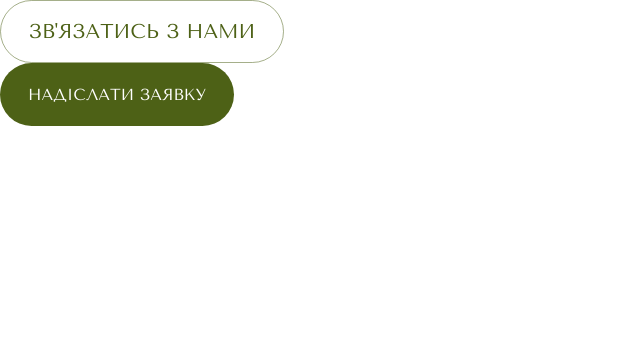
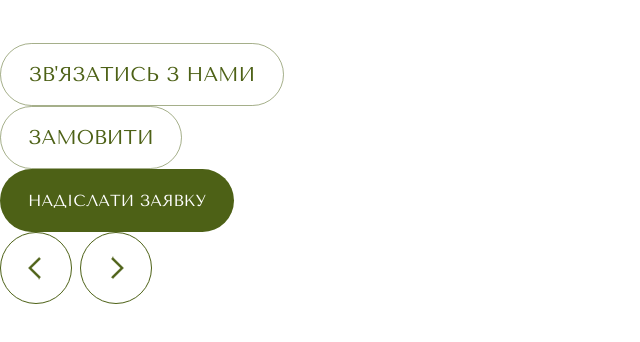
Before and after one commit to SoftRyzen-internship/grape_paradise, a Next.js app: page / in a window 1280 px wide. Shown: the top 342 px of the page, without its empty margins (0-640 px from the left). Built offline with nearby package versions, Linux system fonts and the light colour scheme.

Commit message:
reusable slider/play batton

```diff
--- a/src/components/Observer.tsx
+++ b/src/components/Observer.tsx
@@ -1,17 +1,42 @@
 import React from 'react';
 import { buttonsData, sectionsData } from '@/data';
 import { ButtonMain } from './ui/ButtonMain/ButtonMain';
-import { ButtonLess } from './ui/ButtonForm/ButtonLess';
+import { ButtonLess } from './ui/ButtonLess/ButtonLess';
+import Arrow from '../../public/icons/chevron-right-r.svg';
+import Play from '../../public/icons/Vector.svg';
 
 export const Observer: React.FC = () => {
 	return (
 		<>
+			<ButtonMain chapter='header' to={sectionsData.contacts}>
+				{buttonsData.callButton}
+			</ButtonMain>
 			<ButtonMain chapter='about' to={sectionsData.contacts}>
 				{buttonsData.callButton}
+			</ButtonMain>
+			<ButtonMain chapter='card' to={sectionsData.contacts}>
+				{buttonsData.orderButton}
 			</ButtonMain>
 			<ButtonLess type='submit' purpose='form'>
 				{buttonsData.sendButton}
 			</ButtonLess>
+			<div className='flex gap-2'>
+				<ButtonLess type='button' purpose='slider'>
+					{
+						<Arrow className=' h-6 w-6 rotate-180 fill-green stroke-green group-hover:fill-white group-hover:stroke-white group-focus:fill-white group-focus:stroke-white' />
+					}
+				</ButtonLess>
+				<ButtonLess type='button' purpose='slider'>
+					{
+						<Arrow className=' h-6 w-6 fill-green stroke-green group-hover:fill-white group-hover:stroke-white group-focus:fill-white group-focus:stroke-white' />
+					}
+				</ButtonLess>
+			</div>
+			<ButtonLess type='button' purpose='video'>
+				{
+					<Play className='h-[20.62px] w-[17.88px] lg:h-[37.33px] lg:w-[29.33px]' />
+				}
+			</ButtonLess>
 		</>
 	);
 };
--- a/src/components/ui/ButtonForm/ButtonLess.tsx
+++ b/src/components/ui/ButtonLess/ButtonLess.tsx
@@ -11,8 +11,10 @@ export const ButtonLess = ({ type, purpose, children }: ButtonLessProps) => {
 			className={clsx({
 				'lg lg:w-[279px]lg:text-btn_desk flex h-[59px] w-full cursor-pointer items-center justify-center rounded-60px bg-green px-7 py-5 font-tenor text-btn font-normal uppercase text-white hover:bg-darkGreen focus:bg-darkGreen md:w-[234px] lg:h-[63px]':
 					purpose === 'form',
-				'': purpose === 'slider',
-				'': purpose === 'video',
+				'group flex h-12 w-12 items-center justify-center rounded-full border border-green hover:bg-green hover:fill-white lg:h-[72px] lg:w-[72px]':
+					purpose === 'slider',
+				'bg-white20 backdrop-blur-70 flex h-[88px] w-[88px] items-center justify-center rounded-full hover:bg-black lg:h-36 lg:w-36':
+					purpose === 'video',
 			})}
 		>
 			{children}
--- a/tailwind.config.ts
+++ b/tailwind.config.ts
@@ -14,6 +14,8 @@ const config: Config = {
 			bg2: '#FBF3EB',
 			white: '#FFFFFF',
 			white50: 'rgba(255, 255, 255, 0.5)',
+			white40: 'rgba(255, 255, 255, 0.4)',
+			white20: 'rgba(255, 255, 255, 0.2)',
 			accent: '#9F8C79',
 			stroke: '#C2B2A2',
 			grey: '#A7A7A7',
@@ -22,6 +24,7 @@ const config: Config = {
 			green: '#4D6116',
 			darkGreen: '#405012',
 			green50: 'rgba(77, 97, 22, 0.5)',
+			green30: 'rgba(77, 97, 22, 0.3)',
 			logo: '#675F28',
 			red: '#F60000',
 		},
@@ -73,6 +76,7 @@ const config: Config = {
 			},
 			backdropBlur: {
 				'25': '12.5px',
+				'70': '70px',
 			},
 			borderRadius: {
 				'60px': '60px',
```
Also changed, not shown: public/icons/Vector.svg (added), public/icons/chevron-right-r.svg (added), src/components/ui/ButtonLess/ButtonLess.types.ts (renamed from src/components/ui/ButtonForm/ButtonLess.types.ts).
